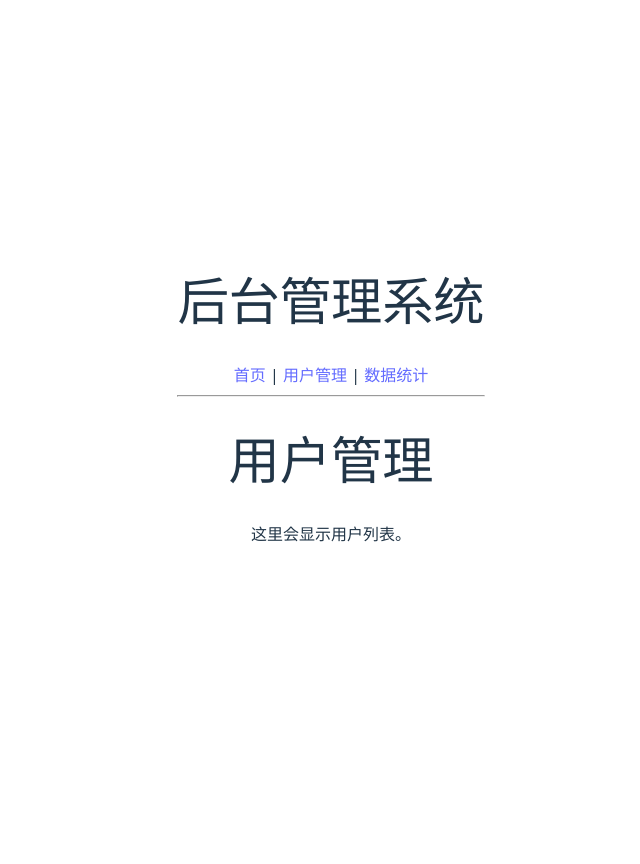
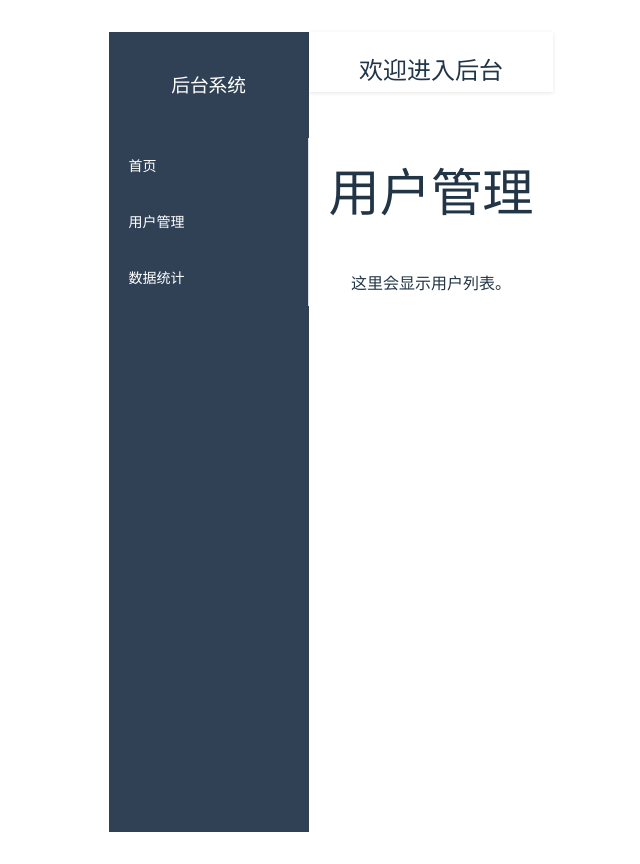
Before and after one commit to jialigit2/my-admin, a Vue app: page /users in a window 1280 px wide. Shown: the whole page, without its empty margins (309-949 px from the left). Before the commit the page ends 800 px from the top, so only its background shows below. Built offline with nearby package versions, Linux system fonts and the light colour scheme.

Commit message:
element-plus init

```diff
--- a/package.json
+++ b/package.json
@@ -9,6 +9,7 @@
     "preview": "vite preview"
   },
   "dependencies": {
+    "element-plus": "^2.10.7",
     "vue": "^3.5.18",
     "vue-router": "^4.5.1"
   },
--- a/src/App.vue
+++ b/src/App.vue
@@ -1,12 +1,7 @@
 <template>
-  <div>
-    <h1>后台管理系统</h1>
-    <nav>
-      <router-link to="/">首页</router-link> |
-      <router-link to="/users">用户管理</router-link> |
-      <router-link to="/reports">数据统计</router-link>
-    </nav>
-    <hr />
-    <router-view></router-view>
-  </div>
+  <AdminLayout />
 </template>
+
+<script setup>
+import AdminLayout from './layouts/AdminLayout.vue'
+</script>
--- /dev/null
+++ b/src/layouts/AdminLayout.vue
@@ -0,0 +1,28 @@
+<template>
+  <el-container style="height: 100vh">
+    <!-- 左侧导航栏 -->
+    <el-aside width="200px" style="background-color: #304156; color: white;">
+      <h3 style="padding: 20px;">后台系统</h3>
+      <el-menu
+        router
+        background-color="#304156"
+        text-color="#fff"
+        active-text-color="#ffd04b"
+      >
+        <el-menu-item index="/">首页</el-menu-item>
+        <el-menu-item index="/users">用户管理</el-menu-item>
+        <el-menu-item index="/reports">数据统计</el-menu-item>
+      </el-menu>
+    </el-aside>
+
+    <!-- 右侧内容区 -->
+    <el-container>
+      <el-header style="background-color: #fff; box-shadow: 0 1px 4px rgba(0,0,0,.1);">
+        <h2>欢迎进入后台</h2>
+      </el-header>
+      <el-main>
+        <router-view></router-view>
+      </el-main>
+    </el-container>
+  </el-container>
+</template>
```
Also changed, not shown: src/main.js (+8 -1 lines), 2 other files (tests, documents, lock files or other folders).
